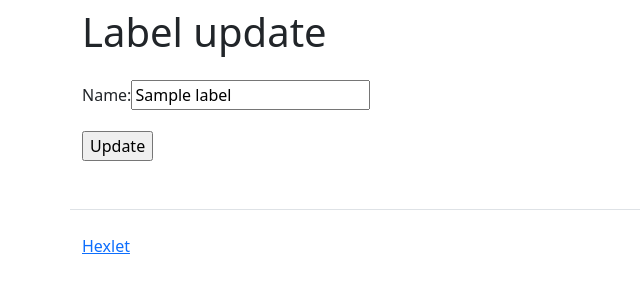
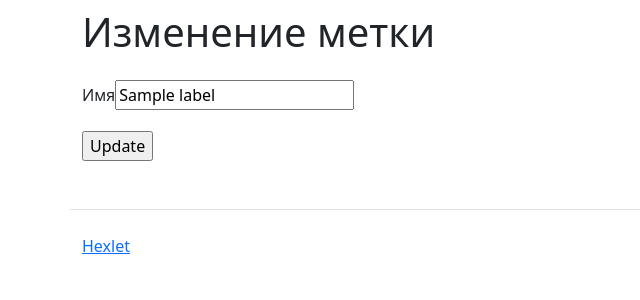
Before and after one commit to al-ov73/python-project-52, a Django app: page /labels/1/update/ in a window 1280 px wide. Shown: the part 72-372 px from the top of the page, without its empty margins (0-640 px from the left). Run offline with Django 5.2, Linux system fonts and the light colour scheme; a user stored in the database is signed in; tables that the repository leaves empty hold one stand-in row (values such as "Sample post"); some libraries are stand-ins or nearby versions.

Commit message:
labels update

```diff
--- a/task_manager/labels/forms.py
+++ b/task_manager/labels/forms.py
@@ -5,6 +5,10 @@ from task_manager.labels.models import Label
 
 class LabelForm(forms.ModelForm):
 
+    name = forms.CharField(
+        label='Имя',
+        widget=forms.TextInput(attrs={'class': 'form-input'})
+    )
     class Meta:
         model = Label
         fields = ['name']
--- a/task_manager/templates/labels/create.html
+++ b/task_manager/templates/labels/create.html
@@ -5,7 +5,7 @@
 {% load i18n %}
       <h1 class="my-4">
 
-{% trans 'Create label' %}
+Создать метку
 
       </h1>
     {% if form.errors %}
@@ -23,7 +23,7 @@
     <input type="hidden" name="next" value="{{ next }}" />
     <div class="form-error">{{ form.non_field_errors }}</div>
     {% for f in form %}
-    <p ><label class="form-label" for="{{ f.id_for_label }}">{{f.label}}: </label>{{ f }}</p>
+    <p ><label class="form-label" for="{{ f.id_for_label }}">{{f.label}} </label>{{ f }}</p>
     <div class="form-error">{{ f.errors }}</div>
     {% endfor %}
 
--- a/task_manager/templates/labels/index.html
+++ b/task_manager/templates/labels/index.html
@@ -6,11 +6,11 @@
 
 <h1 class="my-4">
 
-{% trans 'Statuses' %}
+Метки
 
       </h1>
 
-<a class="btn btn-primary mb-3" href="/labels/create/">{% trans 'Create status' %}</a>
+<a class="btn btn-primary mb-3" href="/labels/create/">Создать метку</a>
 <table class="table table-striped">
   <thead>
     <tr>
--- a/task_manager/templates/labels/update.html
+++ b/task_manager/templates/labels/update.html
@@ -5,7 +5,7 @@
 {% load i18n %}
       <h1 class="my-4">
 
-{% trans 'Label update' %}
+Изменение метки
 
       </h1>
     {% if form.errors %}
@@ -23,7 +23,7 @@
     <input type="hidden" name="next" value="{{ next }}" />
     <div class="form-error">{{ form.non_field_errors }}</div>
     {% for f in form %}
-    <p ><label class="form-label" for="{{ f.id_for_label }}">{{f.label}}: </label>{{ f }}</p>
+    <p ><label class="form-label" for="{{ f.id_for_label }}">{{f.label}} </label>{{ f }}</p>
     <div class="form-error">{{ f.errors }}</div>
     {% endfor %}
 
```
